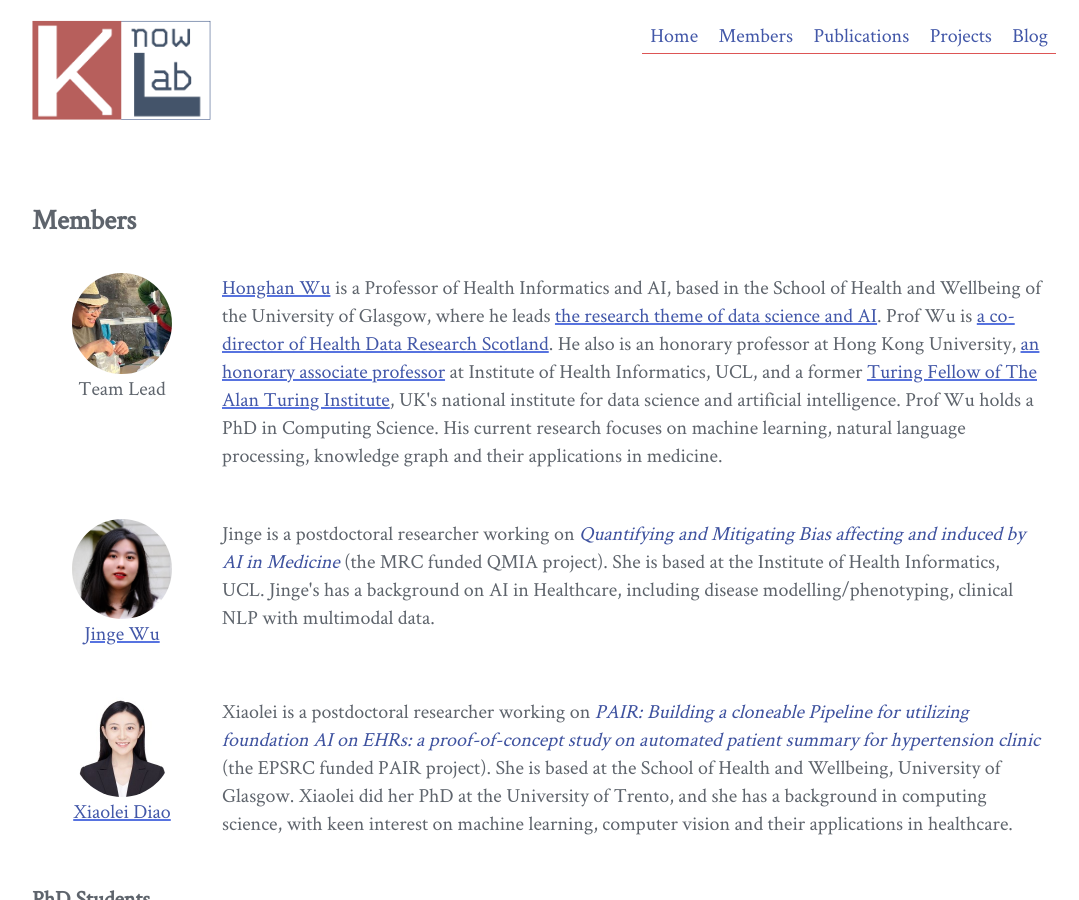
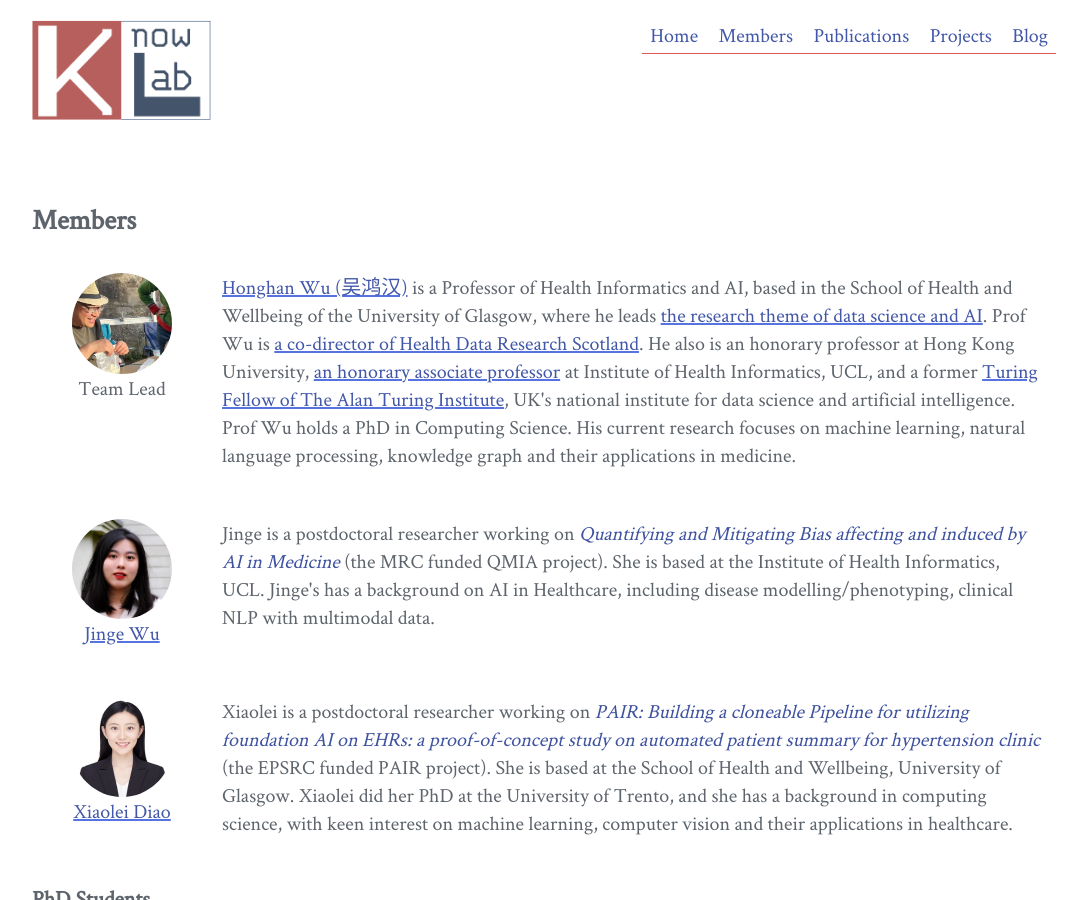
Before and after one commit to knowlab/knowlab.github.io, a Jekyll site: the page built from members.md, in a window 1280 px wide and 900 px high. Shown: the whole window, without its empty margins (96-1175 px from the left). Built offline with Jekyll 4.4.1, drawn with Linux system fonts in a browser that asks for light colours; comment, search, counter and statistics services are not loaded.

Commit message:
updated members

```diff
--- a/members.md
+++ b/members.md
@@ -9,7 +9,7 @@ permalink: /group-members/
     Team Lead
     </div>
     <div class="info">
-    <a id="hw" href="https://www.gla.ac.uk/schools/healthwellbeing/staff/honghanwu/#biography">Honghan Wu</a> is a Professor of Health Informatics and AI, based in the School of Health and Wellbeing of the University of Glasgow,  where he leads <a href="https://www.gla.ac.uk/schools/healthwellbeing/research/datascience/">the research theme of data science and AI</a>. Prof Wu is <a href="https://www.hdruk.ac.uk/research/regional-networks/health-data-research-uk-hdr-uk-scotland/">a co-director of Health Data Research Scotland</a>. He also is an honorary professor at Hong Kong University, <a href="https://profiles.ucl.ac.uk/78197"> an honorary associate professor</a> at Institute of Health Informatics, UCL, and a former <a href="https://www.turing.ac.uk/people/researchers/honghan-wu">Turing Fellow of The Alan Turing Institute</a>, UK's national institute for data science and artificial intelligence. Prof Wu holds a PhD in Computing Science. His current research focuses on machine learning, natural language processing, knowledge graph and their applications in medicine.
+    <a id="hw" href="https://www.gla.ac.uk/schools/healthwellbeing/staff/honghanwu/#biography">Honghan Wu (吴鸿汉)</a> is a Professor of Health Informatics and AI, based in the School of Health and Wellbeing of the University of Glasgow,  where he leads <a href="https://www.gla.ac.uk/schools/healthwellbeing/research/datascience/">the research theme of data science and AI</a>. Prof Wu is <a href="https://www.hdruk.ac.uk/research/regional-networks/health-data-research-uk-hdr-uk-scotland/">a co-director of Health Data Research Scotland</a>. He also is an honorary professor at Hong Kong University, <a href="https://profiles.ucl.ac.uk/78197"> an honorary associate professor</a> at Institute of Health Informatics, UCL, and a former <a href="https://www.turing.ac.uk/people/researchers/honghan-wu">Turing Fellow of The Alan Turing Institute</a>, UK's national institute for data science and artificial intelligence. Prof Wu holds a PhD in Computing Science. His current research focuses on machine learning, natural language processing, knowledge graph and their applications in medicine.
     </div>
 </div>
 
```
